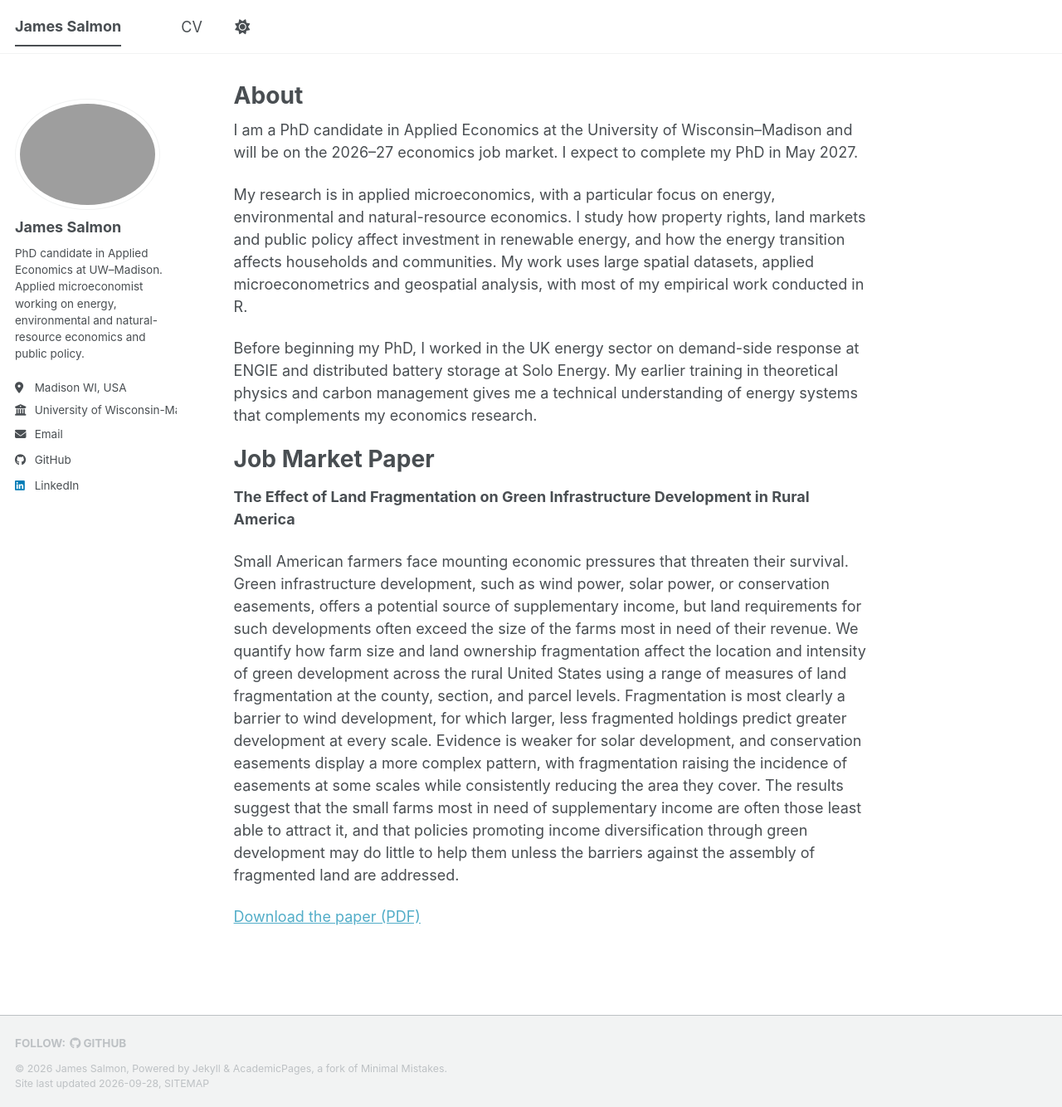
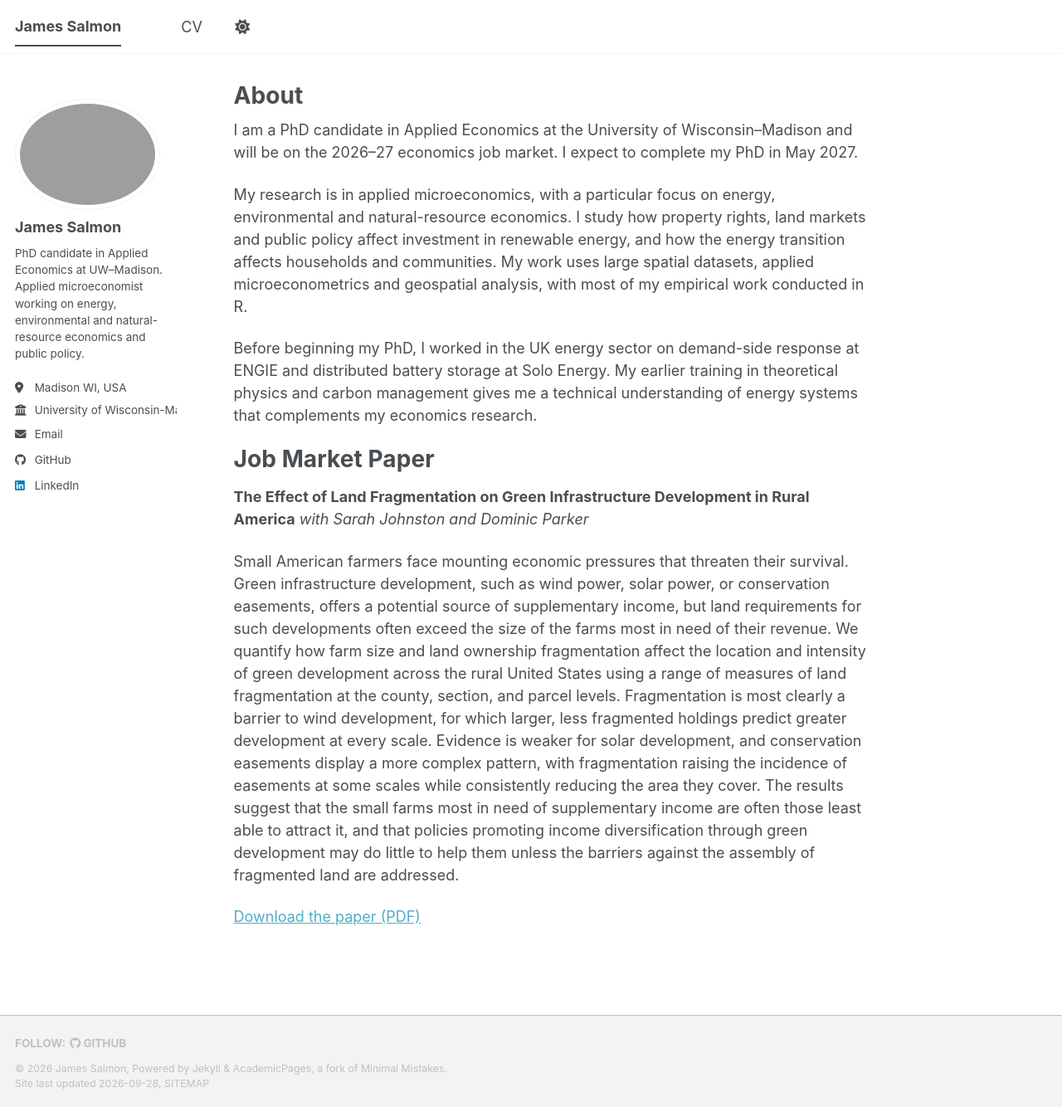
Before and after one commit to James-Salmon/James-Salmon.github.io, a Jekyll site: the page built from _pages/about.md, in a window 1280 px wide and 1334 px high. Shown: the whole window at 83% size. Built offline with Jekyll 4.4.1, drawn with Linux system fonts in a browser that asks for light colours; a style sheet for code colours, icons or effects is not loaded.

Commit message:
Update about.md

```diff
--- a/_pages/about.md
+++ b/_pages/about.md
@@ -17,6 +17,7 @@ Job Market Paper
 ======
 
 **The Effect of Land Fragmentation on Green Infrastructure Development in Rural America**
+_with Sarah Johnston and Dominic Parker_
 
 Small American farmers face mounting economic pressures that threaten their survival. Green infrastructure development, such as wind power, solar power, or conservation easements, offers a potential source of supplementary income, but land requirements for such developments often exceed the size of the farms most in need of their revenue. We quantify how farm size and land ownership fragmentation affect the location and intensity of green development across the rural United States using a range of measures of land fragmentation at the county, section, and parcel levels. Fragmentation is most clearly a barrier to wind development, for which larger, less fragmented holdings predict greater development at every scale. Evidence is weaker for solar development, and conservation easements display a more complex pattern, with fragmentation raising the incidence of easements at some scales while consistently reducing the area they cover. The results suggest that the small farms most in need of supplementary income are often those least able to attract it, and that policies promoting income diversification through green development may do little to help them unless the barriers against the assembly of fragmented land are addressed.
 
```
